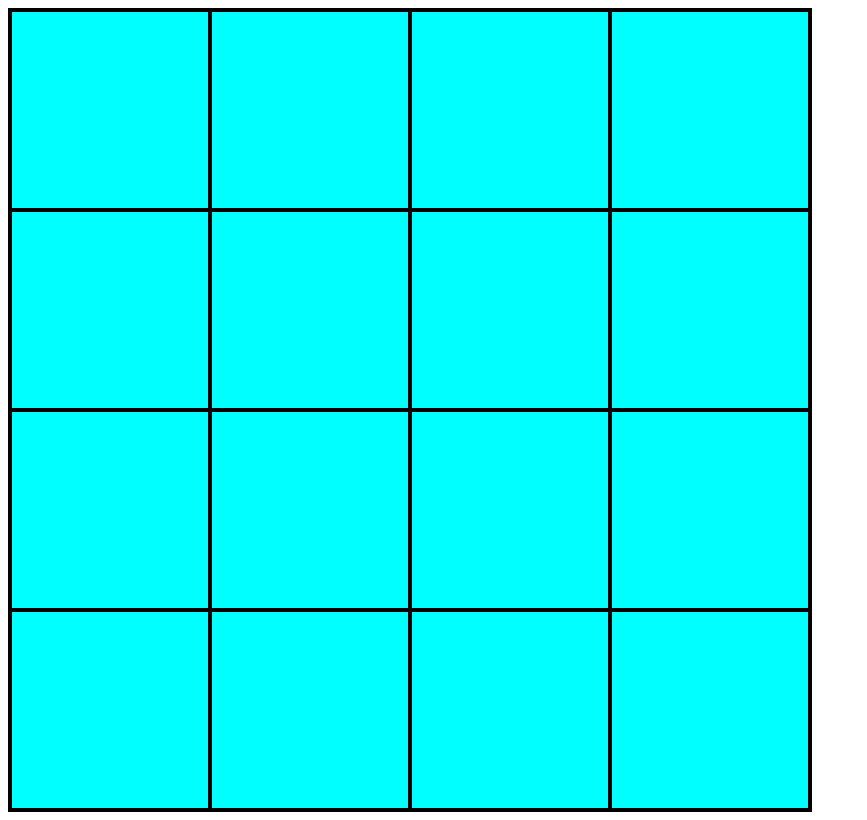
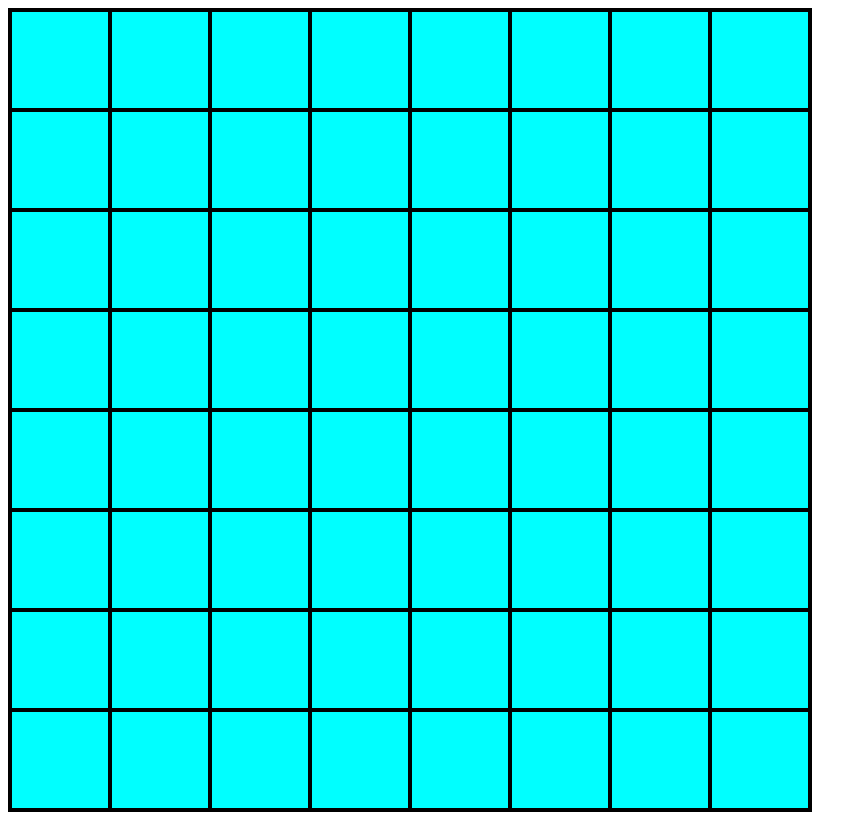
Before and after one commit to whohensee/etch-a-sketch, a plain HTML site: page index.html in a window 1280 px wide. Shown: the whole page, without its empty margins (0-867 px from the left). Drawn offline with Linux system fonts and the light colour scheme.

Commit message:
Add ability to generate boards of N tiles

```diff
--- a/index.html
+++ b/index.html
@@ -10,24 +10,7 @@
 </head>
 
 <body>
-    <div id="sketch-board">
-        <!-- <div class="tile"></div>
-        <div class="tile"></div>
-        <div class="tile"></div>
-        <div class="tile"></div>
-        <div class="tile"></div>
-        <div class="tile"></div>
-        <div class="tile"></div>
-        <div class="tile"></div>
-        <div class="tile"></div>
-        <div class="tile"></div>
-        <div class="tile"></div>
-        <div class="tile"></div>
-        <div class="tile"></div>
-        <div class="tile"></div>
-        <div class="tile"></div>
-        <div class="tile"></div> -->
-    </div>
+    <div id="sketch-board"></div>
 </body>
 
 </html>
--- a/script.js
+++ b/script.js
@@ -1,16 +1,23 @@
 "use strict";
 
 const sketchBoard = document.querySelector("#sketch-board");
+const sketchBoardStyle = document.querySelector(".tile");
+const boardWidth = 800;
 
-function createTile() {
+function createTile(tileWidth) {
   const tile = document.createElement("div");
   tile.classList.add("tile");
+  tile.setAttribute("style", `width: ${tileWidth}px; height: ${tileWidth}px`);
   return tile;
 }
 
 function fillBoardWithTiles(N) {
-  for (let i = 0; i < N; i++) {
-    const tile = createTile();
+  // calculate the sizes of each tile
+  const tilesPerRow = Math.floor(Math.sqrt(N));
+  const tileWidth = boardWidth / tilesPerRow;
+
+  for (let i = 0; i < tilesPerRow ** 2; i++) {
+    const tile = createTile(tileWidth);
     sketchBoard.appendChild(tile);
   }
 }
@@ -24,4 +31,4 @@ function removeBoardTiles() {
 }
 
 // Generate the webpage
-fillBoardWithTiles(16);
+fillBoardWithTiles(64);
--- a/style.css
+++ b/style.css
@@ -10,8 +10,5 @@
 .tile {
   background-color: aqua;
   box-sizing: border-box;
-  width: 200px;
-  height: 200px;
-  padding: 5px;
   border: 2px solid black;
 }
```
Also changed, not shown: 1 other file.
